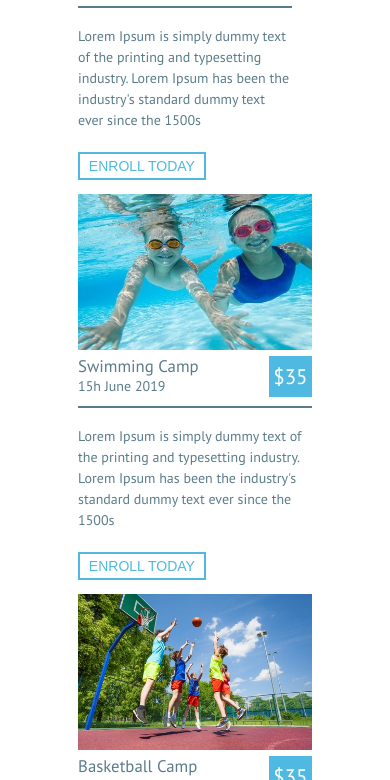
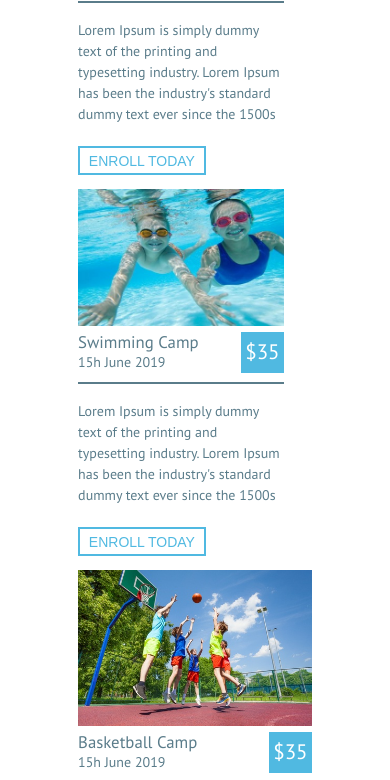
Before and after one commit to LoraMS/KidsCorner, a plain HTML site: page index.html in a window 390 px wide. Shown: the part 3164-3944 px from the top of the page. Drawn offline with nearby package versions, Linux system fonts and the light colour scheme.

Commit message:
responsive style fix added

```diff
--- a/styles/responsive.css
+++ b/styles/responsive.css
@@ -1,10 +1,10 @@
-@media screen and (min-width: 1440px) {
-    html {
-        font-size: 18px;
+@media screen and (max-width: 1440px) {
+    #camps ul li {
+        width: 31%;
     }
 
-    #camps ul li {
-        width: 31.5%;
+    #camps ul li:not(:last-child) {
+        margin-right: 1.5rem;
     }
 }
 
@@ -33,12 +33,16 @@
 
     #camps ul li {
         margin-bottom: 2rem;
-        width: 48%;
+        width: 30%;
     }
 
-    #camps ul li:nth-of-type(2n+0) {
+    #camps ul li:not(:last-child) {
+        margin-right: 2rem;
+    }
+
+    /* #camps ul li:nth-of-type(2n+0) {
         margin-right: 0;
-    }
+    } */
 
     .contact-info .info .ico::before {
         position: absolute;
--- a/styles/site_main.css
+++ b/styles/site_main.css
@@ -75,11 +75,11 @@ main {
 }
 
 #camps ul li{
-    width: 32%;
+    width: 31.5%;
 }
 
 #camps ul li:not(:last-child) {
-    margin-right: 1.4rem;
+    margin-right: 1.7rem;
 }
 
 #camps ul li img {
--- a/styles/typography.css
+++ b/styles/typography.css
@@ -39,3 +39,9 @@ h6{
 p{
     margin-bottom: 1.5em;
 }
+
+@media screen and (min-width: 1440px) {
+    html {
+        font-size: 18px;
+    }
+}
```
